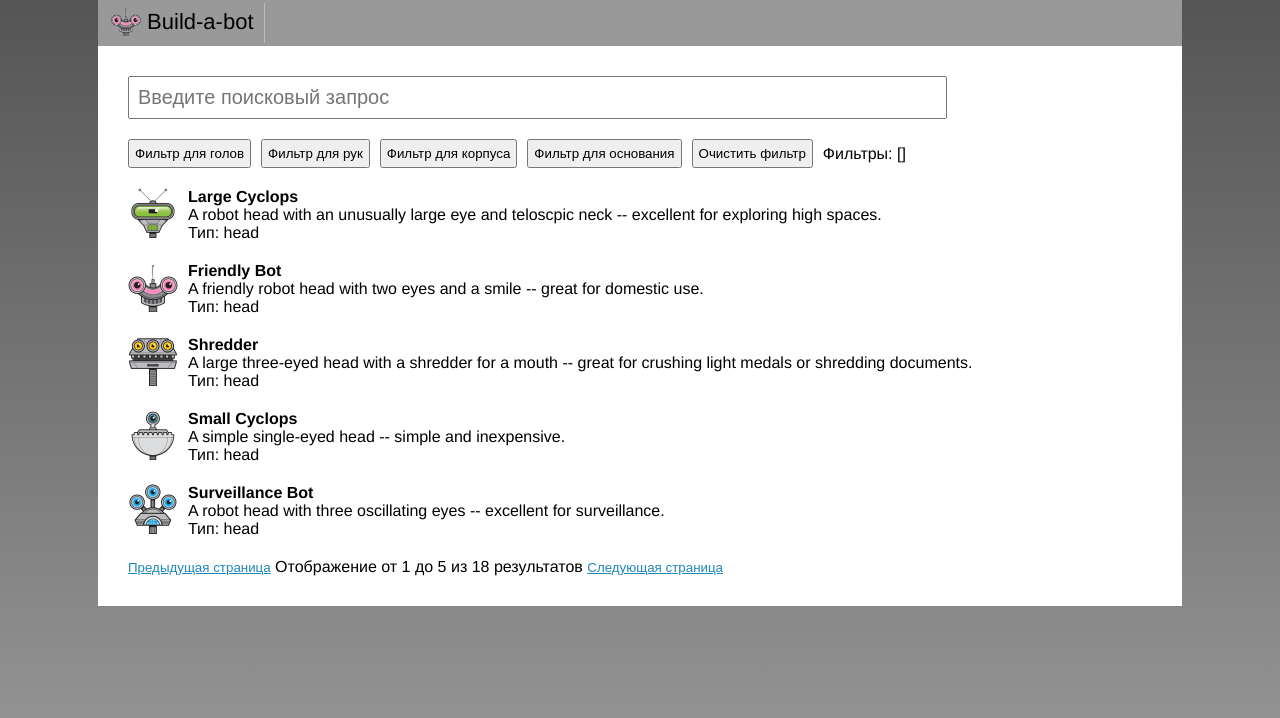
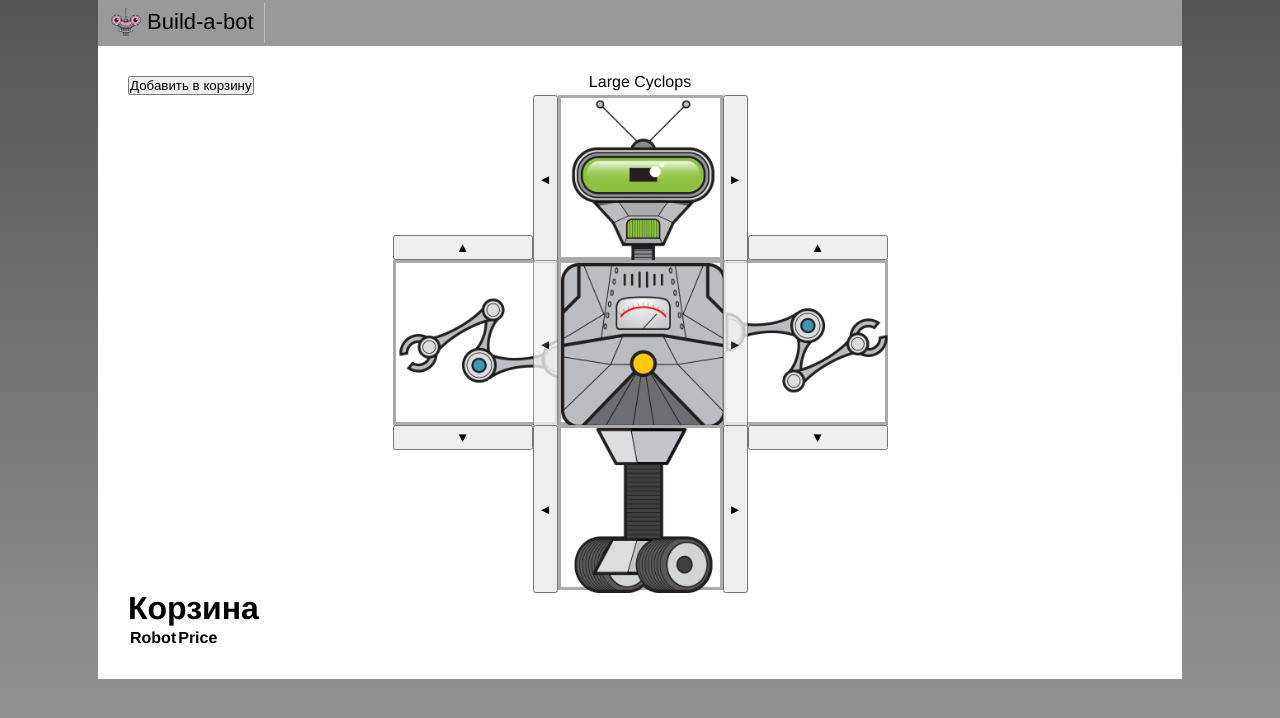
Before and after one commit to Kalliacto/Build-a-bot, a Vue app: page / in a window 1280 px wide. Shown: the top 718 px of the page. Built offline with nearby package versions, Linux system fonts and the light colour scheme.

Commit message:
дробление Robotuilder page ,add PartSelector комп\онент для каждой части робота, прием props от родителя

```diff
--- a/src/App.vue
+++ b/src/App.vue
@@ -11,22 +11,22 @@
         </nav>
     </header>
     <main>
-        <!-- <RobotBuilder /> -->
-        <Search />
+        <RobotBuilder />
+        <!-- <Search /> -->
     </main>
 </template>
 
 <script>
 // import HomePage from './pages/HomePage.vue';
-// import RobotBuilder from './pages/RobotBuilder.vue';
-import Search from './components/search/Search.vue';
+import RobotBuilder from './pages/RobotBuilder.vue';
+// import Search from './components/search/Search.vue';
 
 export default {
     name: 'App',
     components: {
         // HomePage,
-        // RobotBuilder,
-        Search,
+        RobotBuilder,
+        // Search,
     },
 };
 </script>
--- /dev/null
+++ b/src/components/PartSelector/PartSelector.vue
@@ -0,0 +1,180 @@
+<template>
+    <div class="part" :class="position">
+        <div class="robot-name" v-show="selectedPart.type === 'heads'">
+            {{ selectedPart.title }}
+        </div>
+        <img :src="selectedPart.src" :title="selectedPart.title" />
+        <button @click="selectPreviousPart()" class="prev-selector"></button>
+        <button @click="selectNextPart()" class="next-selector"></button>
+        <span class="sale" v-show="selectedPart.onSale">Sale!</span>
+    </div>
+</template>
+
+<script>
+function getPreviousValidIndex(index, length) {
+    const deprecatedIndex = index - 1;
+    return deprecatedIndex < 0 ? length - 1 : deprecatedIndex;
+}
+
+function getNextValidIndex(index, length) {
+    const incrementedIndex = index + 1;
+    return incrementedIndex > length - 1 ? 0 : incrementedIndex;
+}
+
+export default {
+    props: {
+        parts: {
+            type: Array,
+            required: true,
+        },
+        position: {
+            type: String,
+            required: true,
+            validator: function (value) {
+                return ['left', 'top', 'center', 'bottom', 'right'].includes(value);
+            },
+        },
+    },
+    data() {
+        return { selectedPartIndex: 0 };
+    },
+    computed: {
+        selectedPart() {
+            return this.parts[this.selectedPartIndex];
+        },
+    },
+    methods: {
+        selectNextPart() {
+            this.selectedPartIndex = getNextValidIndex(this.selectedPartIndex, this.parts.length);
+        },
+        selectPreviousPart() {
+            this.selectedPartIndex = getPreviousValidIndex(this.selectedPartIndex, this.parts.length);
+        },
+    },
+};
+</script>
+
+<style scoped>
+.part {
+    position: relative;
+    width: 168px;
+    height: 168px;
+    border: 3px solid #aaa;
+}
+.sale {
+    position: absolute;
+    top: 5px;
+    right: 5px;
+    color: white;
+    background-color: red;
+    padding: 3px;
+    border-radius: 50%;
+    padding: 5px;
+    font-size: 12px;
+}
+.part-title {
+    position: absolute;
+    width: 100%;
+    text-align: center;
+    font-size: 18px;
+    color: red;
+    padding-top: 5px;
+    top: -25px;
+}
+.part img {
+    width: 165px;
+}
+.top {
+    border-bottom: none;
+}
+.left {
+    border-right: none;
+}
+.right {
+    border-left: none;
+}
+.bottom {
+    border-top: none;
+}
+.left img {
+    transform: rotate(-90deg);
+}
+.right img {
+    transform: rotate(90deg);
+}
+.prev-selector {
+    position: absolute;
+    z-index: 1;
+    top: -3px;
+    left: -28px;
+    width: 25px;
+    height: 168px;
+}
+.next-selector {
+    position: absolute;
+    z-index: 1;
+    top: -3px;
+    right: -28px;
+    width: 25px;
+    height: 168px;
+}
+.left .prev-selector:after,
+.right .prev-selector:after {
+    content: '\25B2';
+}
+.left .next-selector:after,
+.right .next-selector:after {
+    content: '\25BC';
+}
+.top .prev-selector:after,
+.bottom .prev-selector:after,
+.center .prev-selector:after {
+    content: '\25C4';
+}
+.top .next-selector:after,
+.bottom .next-selector:after,
+.center .next-selector:after {
+    content: '\25BA';
+}
+.center .prev-selector,
+.center .next-selector {
+    opacity: 0.8;
+}
+.left .prev-selector {
+    top: -28px;
+    left: -3px;
+    width: 140px;
+    height: 25px;
+}
+.left .next-selector {
+    top: auto;
+    bottom: -28px;
+    left: -3px;
+    width: 140px;
+    height: 25px;
+}
+.right .prev-selector {
+    top: -28px;
+    left: 22px;
+    width: 140px;
+    height: 25px;
+}
+.right .next-selector {
+    top: auto;
+    bottom: -28px;
+    left: 22px;
+    width: 140px;
+    height: 25px;
+}
+.highlight {
+    border: 1px solid red;
+}
+.robot-name {
+    position: absolute;
+    top: -25px;
+    text-align: center;
+    width: max-content;
+    left: 50%;
+    transform: translateX(-50%);
+}
+</style>
--- a/src/pages/RobotBuilder.vue
+++ b/src/pages/RobotBuilder.vue
@@ -2,43 +2,15 @@
     <div class="content">
         <button @click="addToCart()" class="add-to-cart">Добавить в корзину</button>
         <div class="top-row">
-            <div :class="[saleBorderClass, 'top', 'part']">
-                <div class="robot-name">
-                    {{ selectedRobot.head.title }}
-                </div>
-                <span v-show="selectedRobot.head.onSale" class="sale"> Sale!</span>
-                <img v-bind:src="selectedRobot.head.src" title="head" />
-                <button v-on:click="selectPreviousHead()" class="prev-selector">&#9668;</button>
-                <button v-on:click="selectNextHead()" class="next-selector">&#9658;</button>
-            </div>
+            <PartSelector :parts="availableParts.heads" position="top" />
         </div>
         <div class="middle-row">
-            <div class="left part" :class="{ 'sale-border': this.selectedRobot.leftArm.onSale }">
-                <span v-show="selectedRobot.leftArm.onSale" class="sale"> Sale!</span>
-                <img v-bind:src="selectedRobot.leftArm.src" title="left arm" />
-                <button v-on:click="selectPreviousLeftArm()" class="prev-selector">&#9650;</button>
-                <button v-on:click="selectNextLeftArm()" class="next-selector">&#9660;</button>
-            </div>
-            <div class="center part" :class="{ 'sale-border': this.selectedRobot.torso.onSale }">
-                <span v-show="selectedRobot.torso.onSale" class="sale"> Sale!</span>
-                <img v-bind:src="selectedRobot.torso.src" title="left arm" />
-                <button v-on:click="selectPreviousTorso()" class="prev-selector">&#9668;</button>
-                <button v-on:click="selectNextTorso()" class="next-selector">&#9658;</button>
-            </div>
-            <div class="right part" :class="{ 'sale-border': this.selectedRobot.rightArm.onSale }">
-                <span v-show="selectedRobot.rightArm.onSale" class="sale"> Sale!</span>
-                <img v-bind:src="selectedRobot.rightArm.src" title="left arm" />
-                <button v-on:click="selectPreviousRightArm()" class="prev-selector">&#9650;</button>
-                <button v-on:click="selectNextRightArm()" class="next-selector">&#9660;</button>
-            </div>
+            <PartSelector :parts="availableParts.arms" position="left" />
+            <PartSelector :parts="availableParts.torsos" position="center" />
+            <PartSelector :parts="availableParts.arms" position="right" />
         </div>
         <div class="bottom-row">
-            <div class="bottom part" :style="borderStyleBase">
-                <span v-show="selectedRobot.base.onSale" class="sale"> Sale!</span>
-                <img :src="selectedRobot.base.src" title="left arm" />
-                <button @click="selectNextBase()" class="prev-selector">&#9668;</button>
-                <button @click="selectNextBase()" class="next-selector">&#9658;</button>
-            </div>
+            <PartSelector :parts="availableParts.bases" position="bottom" />
         </div>
         <div>
             <h1>Корзина</h1>
@@ -63,43 +35,28 @@
 <script>
 import availableParts from '../assets/data/parts';
 import createdHookMixin from '../hooks/created-hook-mixin';
-
-function getPreviousValidIndex(index, length) {
-    const deprecatedIndex = index - 1;
-    return deprecatedIndex < 0 ? length - 1 : deprecatedIndex;
-}
-
-function getNextValidIndex(index, length) {
-    const incrementIndex = index + 1;
-    return incrementIndex > length - 1 ? 0 : incrementIndex;
-}
+import PartSelector from '../components/PartSelector/PartSelector.vue';
 
 export default {
     name: 'RobotBuilder',
+    components: { PartSelector },
     mixins: [createdHookMixin],
     data() {
         return {
             cart: [],
             availableParts,
-            selectedIndexHead: 0,
-            selectedIndexLeftArm: 0,
-            selectedIndexTorso: 0,
-            selectedIndexRightArm: 0,
-            selectedIndexBase: 0,
+            selectedRobot: {
+                head: {},
+                leftArm: {},
+                torso: {},
+                rightArm: {},
+                base: {},
+            },
         };
     },
     computed: {
         saleBorderClass() {
             return this.selectedRobot.head.onSale ? 'sale-border' : '';
-        },
-        selectedRobot() {
-            return {
-                head: availableParts.heads[this.selectedIndexHead],
-                leftArm: availableParts.arms[this.selectedIndexLeftArm],
-                torso: availableParts.torsos[this.selectedIndexTorso],
-                rightArm: availableParts.arms[this.selectedIndexRightArm],
-                base: availableParts.bases[this.selectedIndexBase],
-            };
         },
         borderStyleBase() {
             return { border: this.selectedRobot.base.onSale ? '3px solid red' : '' };
@@ -111,36 +68,6 @@ export default {
             const cost =
                 robot.head.cost + robot.leftArm.cost + robot.rightArm.cost + robot.base.cost + robot.torso.cost;
             this.cart.push(Object.assign({}, robot, { cost }));
-        },
-        selectPreviousHead() {
-            this.selectedIndexHead = getPreviousValidIndex(this.selectedIndexHead, availableParts.heads.length);
-        },
-        selectNextHead() {
-            this.selectedIndexHead = getNextValidIndex(this.selectedIndexHead, availableParts.heads.length);
-        },
-        selectPreviousLeftArm() {
-            this.selectedIndexLeftArm = getPreviousValidIndex(this.selectedIndexLeftArm, availableParts.arms.length);
-        },
-        selectNextLeftArm() {
-            this.selectedIndexLeftArm = getNextValidIndex(this.selectedIndexLeftArm, availableParts.arms.length);
-        },
-        selectPreviousTorso() {
-            this.selectedIndexTorso = getPreviousValidIndex(this.selectedIndexTorso, availableParts.torsos.length);
-        },
-        selectNextTorso() {
-            this.selectedIndexTorso = getNextValidIndex(this.selectedIndexTorso, availableParts.torsos.length);
-        },
-        selectPreviousRightArm() {
-            this.selectedIndexRightArm = getPreviousValidIndex(this.selectedIndexRightArm, availableParts.arms.length);
-        },
-        selectNextRightArm() {
-            this.selectedIndexRightArm = getNextValidIndex(this.selectedIndexRightArm, availableParts.arms.length);
-        },
-        selectPreviousBase() {
-            this.selectedIndexBase = getPreviousValidIndex(this.selectedIndexBase, availableParts.bases.length);
-        },
-        selectNextBase() {
-            this.selectedIndexBase = getNextValidIndex(this.selectedIndexBase, availableParts.bases.length);
         },
     },
 };
@@ -171,111 +98,4 @@ export default {
     justify-content: space-around;
     border-top: none;
 }
-.head {
-    border-bottom: none;
-}
-.left {
-    border-right: none;
-}
-.right {
-    border-left: none;
-}
-.left img {
-    transform: rotate(-90deg);
-}
-.right img {
-    transform: rotate(90deg);
-}
-.bottom {
-    border-top: none;
-}
-.prev-selector {
-    position: absolute;
-    z-index: 1;
-    top: -3px;
-    left: -28px;
-    width: 25px;
-    height: 171px;
-}
-.next-selector {
-    position: absolute;
-    z-index: 1;
-    top: -3px;
-    right: -28px;
-    width: 25px;
-    height: 171px;
-}
-.center .prev-selector,
-.center .next-selector {
-    opacity: 0.8;
-}
-.left .prev-selector {
-    top: -28px;
-    left: -3px;
-    width: 144px;
-    height: 25px;
-}
-.left .next-selector {
-    top: auto;
-    bottom: -28px;
-    left: -3px;
-    width: 144px;
-    height: 25px;
-}
-.right .prev-selector {
-    top: -28px;
-    left: 24px;
-    width: 144px;
-    height: 25px;
-}
-.right .next-selector {
-    top: auto;
-    bottom: -28px;
-    left: 24px;
-    width: 144px;
-    height: 25px;
-}
-.right .next-selector {
-    right: -3px;
-}
-.robot-name {
-    position: absolute;
-    top: -25px;
-    text-align: center;
-    width: max-content;
-    left: 50%;
-    transform: translateX(-50%);
-}
-.sale {
-    position: absolute;
-    padding: 5px;
-    background: crimson;
-    border-radius: 50%;
-    top: 5%;
-    right: 5%;
-    color: wheat;
-    font-size: 12px;
-}
-.content {
-    position: relative;
-}
-.add-to-cart {
-    position: absolute;
-    right: 30px;
-    width: 220px;
-    padding: 16px;
-    font-size: 16px;
-}
-td,
-th {
-    text-align: left;
-    padding: 5px;
-    padding-right: 20px;
-}
-.cost {
-    text-align: right;
-}
-.sale-border {
-    border: 3px solid red;
-}
 </style>
```
